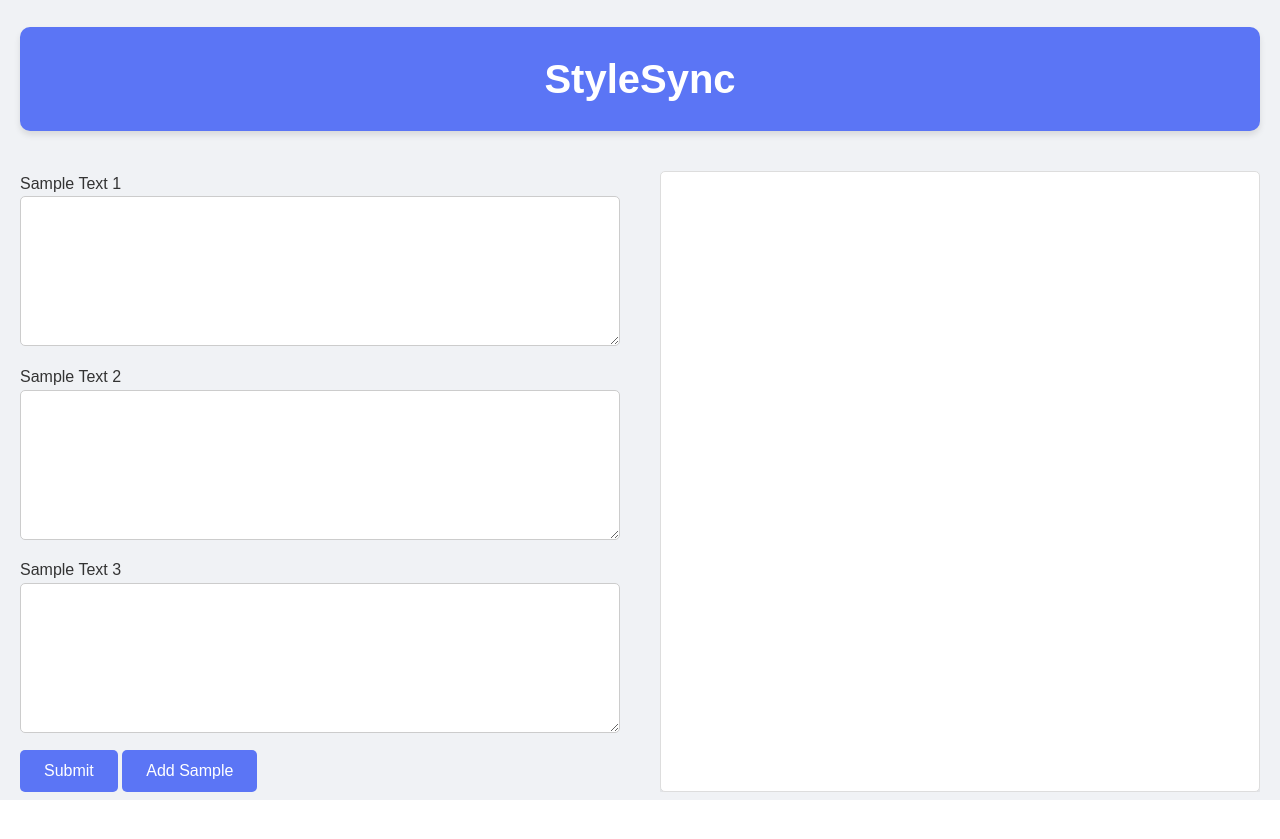
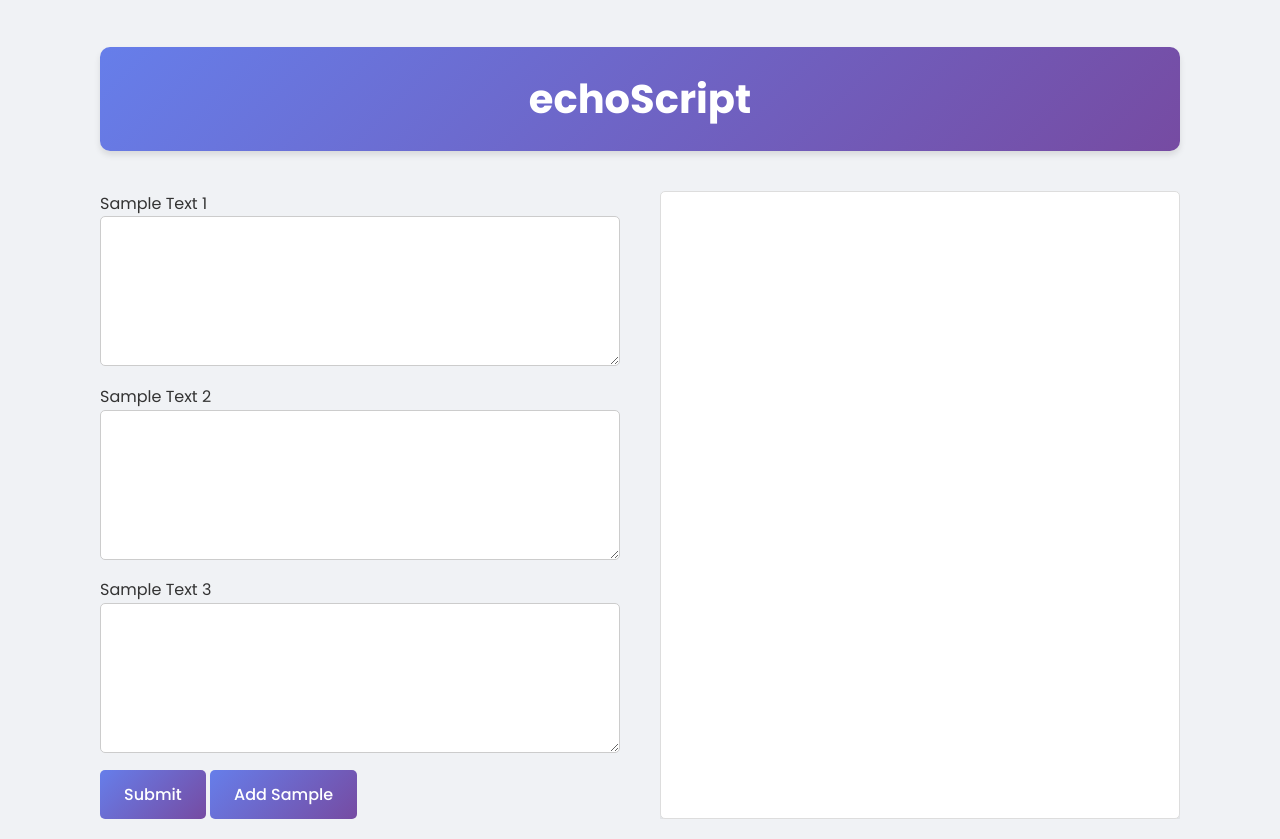
Before and after one commit to blakemartz/writing_assistant_webapp, a Flask app: page / in a window 1280 px wide. Before the commit the page ends 800 px from the top, so only its background shows below. Run offline with Flask 3, Linux system fonts and the light colour scheme.

Commit message:
UI updates

```diff
--- a/static/styles.css
+++ b/static/styles.css
@@ -15,7 +15,7 @@ body {
 .app-container {
   max-width: 1200px;
   margin: 0 auto;
-  padding: 20px 40px; /* Updated padding */
+  padding: 20px 40px;
 }
 
 /* Page title */
@@ -25,7 +25,7 @@ h1 {
   color: #fff;
   margin-bottom: 40px;
   padding: 20px 0;
-  background-color: #5b75f5;
+  background: linear-gradient(135deg, #667eea 0%, #764ba2 100%);
   border-radius: 10px;
   box-shadow: 0 4px 6px rgba(0, 0, 0, 0.1);
   margin-right: 20px;
@@ -46,7 +46,7 @@ textarea {
 }
 
 button {
-  background-color: #5b75f5;
+  background-color: transparent;
   color: #fff;
   padding: 12px 24px;
   border: none;
@@ -56,10 +56,11 @@ button {
   font-size: 1rem;
   font-family: inherit;
   transition: background-color 0.3s;
+  background-image: linear-gradient(135deg, #667eea 0%, #764ba2 100%); /* Updated gradient color */
 }
 
 button:hover {
-  background-color: #4a61d4;
+  filter: brightness(110%);
 }
 
 /* Layout */
@@ -72,14 +73,14 @@ button:hover {
   flex: 1;
   min-width: 300px;
   margin-right: 40px;
-  margin-left: 20px; /* Added margin */
+  margin-left: 20px;
 }
 
 .output-section {
   flex: 1;
   min-width: 300px;
   overflow-y: auto;
-  margin-right: 20px; /* Added margin */
+  margin-right: 20px;
 }
 
 /* Result window */
--- a/templates/index.html
+++ b/templates/index.html
@@ -3,12 +3,13 @@
 <head>
     <meta charset="UTF-8">
     <meta name="viewport" content="width=device-width, initial-scale=1.0">
-    <title>StyleSync</title>
+    <title>echoScript</title>
+    <link href="https://fonts.googleapis.com/css2?family=Poppins:wght@300;400;500;700&display=swap" rel="stylesheet">
     <link rel="stylesheet" href="{{ url_for('static', filename='styles.css') }}">
 </head>
 <body>
-    <div class="container">
-        <h1>StyleSync</h1>
+    <div class="app-container">
+        <h1>echoScript</h1>
         <div class="app-wrapper">
             <div class="text-input-section">
                 <form id="text-input-form">
```
